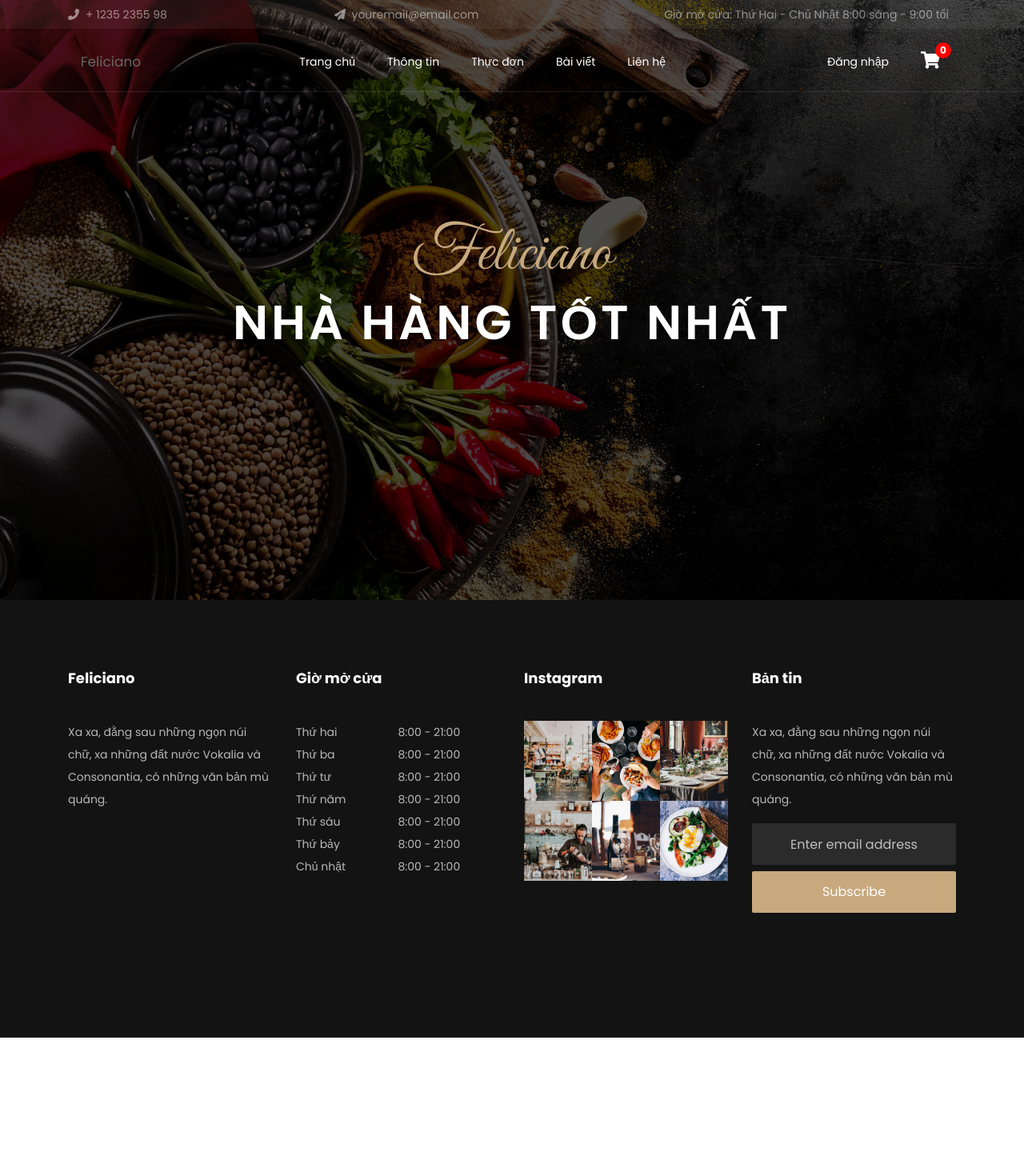
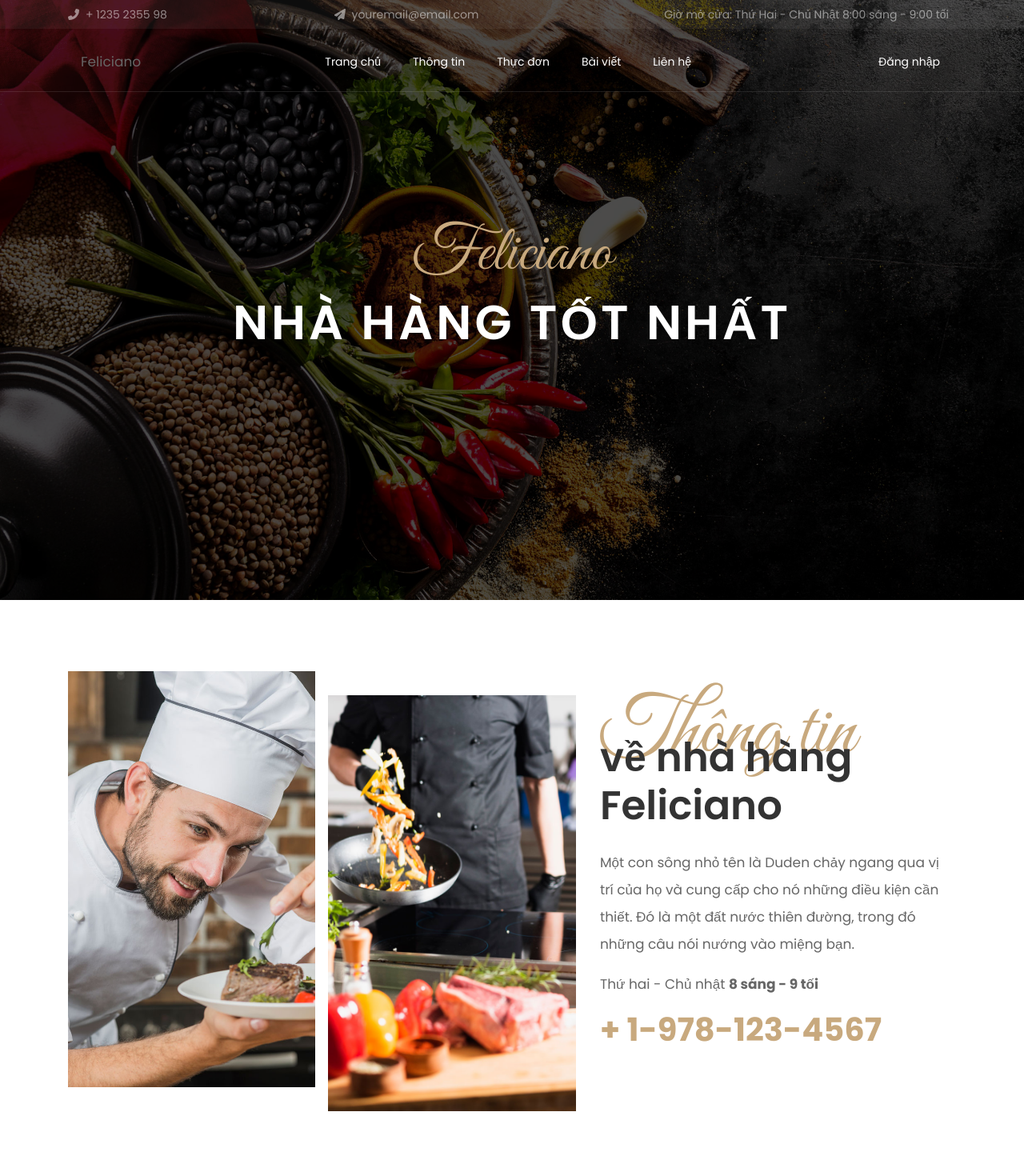
Before and after one commit to davilnam/food_order, a React (Create React App) app: page / in a window 1280 px wide. Shown: the top 1470 px of the page at 80% size. Before the commit the page ends 1297 px from the top, so only its background shows below. Built offline with nearby package versions, Linux system fonts and the light colour scheme; no server answers.

Commit message:
sửa lỗi đường dẫn

```diff
--- a/src/App.js
+++ b/src/App.js
@@ -32,6 +32,8 @@ const App = () => {
   return (
     <Routes>
       <Route path="/" element={<LayoutUser />}>
+
+        <Route path="/" element={<Home />}></Route>
         <Route path="home-page" element={<Home />}></Route>
         <Route path="about-page" element={<PageAbout />}></Route>
         <Route path="blog-page" element={<PagePost />}></Route>
--- a/src/components/Header/Header.js
+++ b/src/components/Header/Header.js
@@ -178,10 +178,17 @@ const Header = () => {
             ) : (
               <ul className="navbar-nav ml-auto">
                 <li className="nav-item">
-                  <NavLink to="/login-page" className="nav-link">
+                  <NavLink
+                    to="/login-page"
+                    className={({ isActive }) => {
+                      const activeClass = isActive ? "activeHome" : "";
+                      return `nav-link ${activeClass}`;
+                    }}
+                  >
                     Đăng nhập
                   </NavLink>
                 </li>
+                {isLoggedIn && user && (
                   <li className="nav-item">
                     <NavLink to="/cart-detail-page" className="nav-link">
                       <div
@@ -201,6 +208,7 @@ const Header = () => {
                       </div>
                     </NavLink>
                   </li>
+                )}
               </ul>
             )}
           </div>
```
Lines whose indentation alone changed are shown as unchanged.
